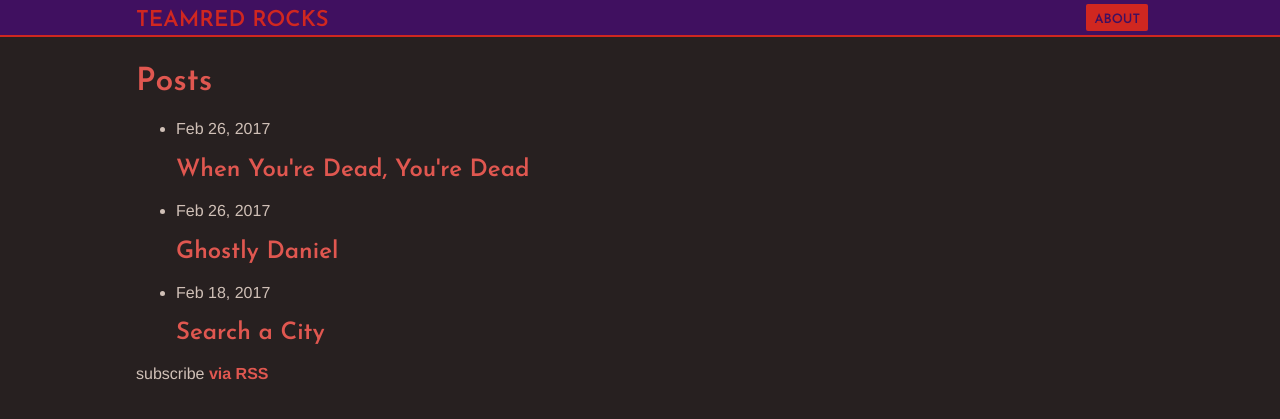
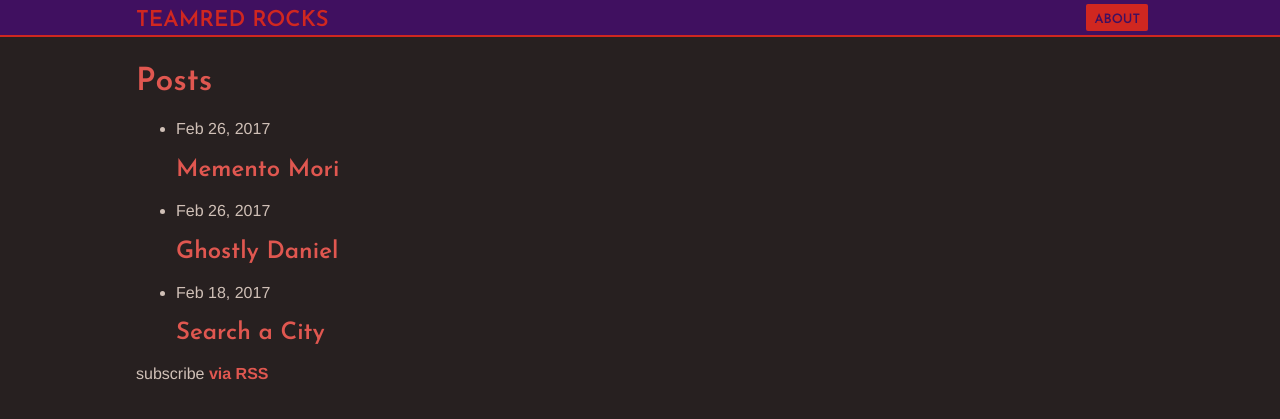
Before and after one commit to studley13/studley13.github.io, a Jekyll site: the page built from index.md, in a window 1280 px wide. Shown: the top 419 px of the page. Built offline with Jekyll 4.4.1, drawn with Linux system fonts in a browser that asks for light colours; some web fonts are replaced.

Commit message:
Changed patrick jane to memento mori

```diff
--- a/_posts/2017-02-26-jayne-icecream.md
+++ b/_posts/2017-02-26-memento-mori.md
@@ -1,5 +1,5 @@
 ---
-title: When You're Dead, You're Dead
+title: Memento Mori
 video-urls:
   - src: http://s3.teamred.rocks/video/jane-icecream.mp4
     type: video/mp4
```
